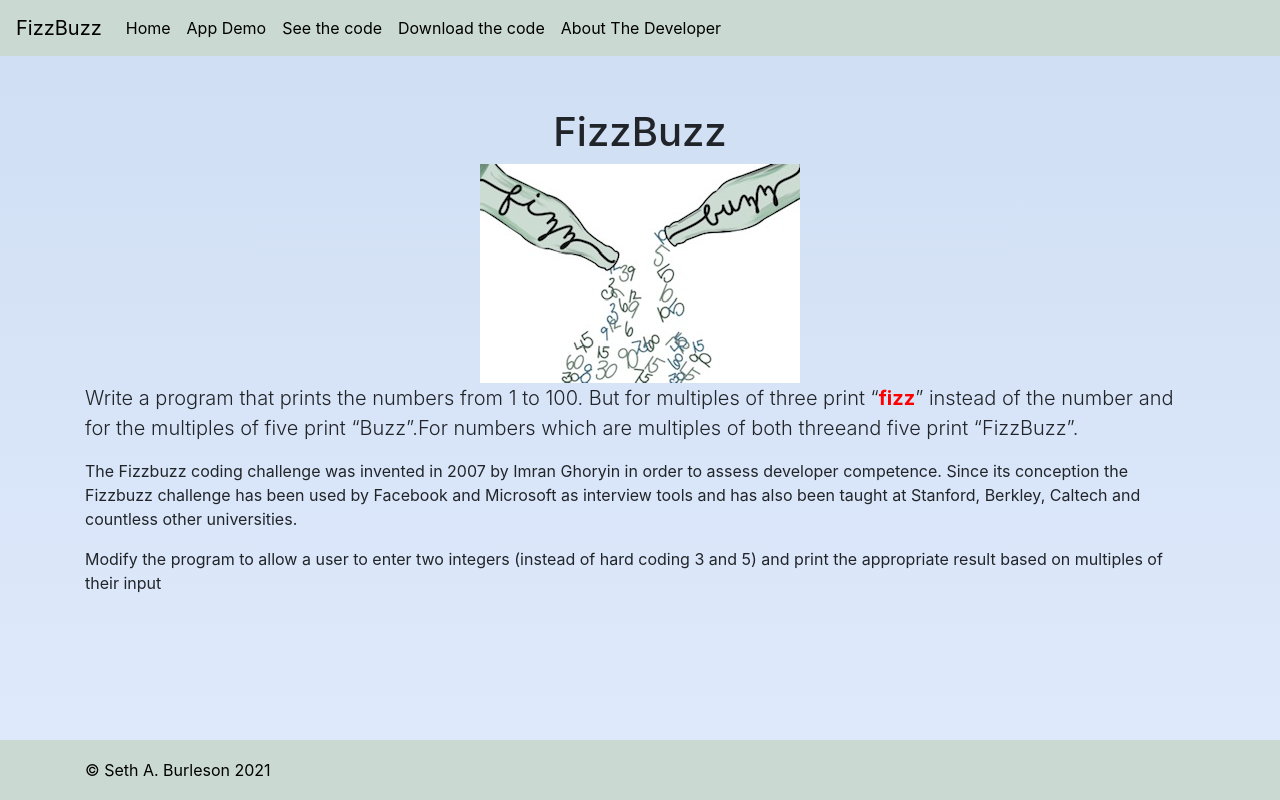
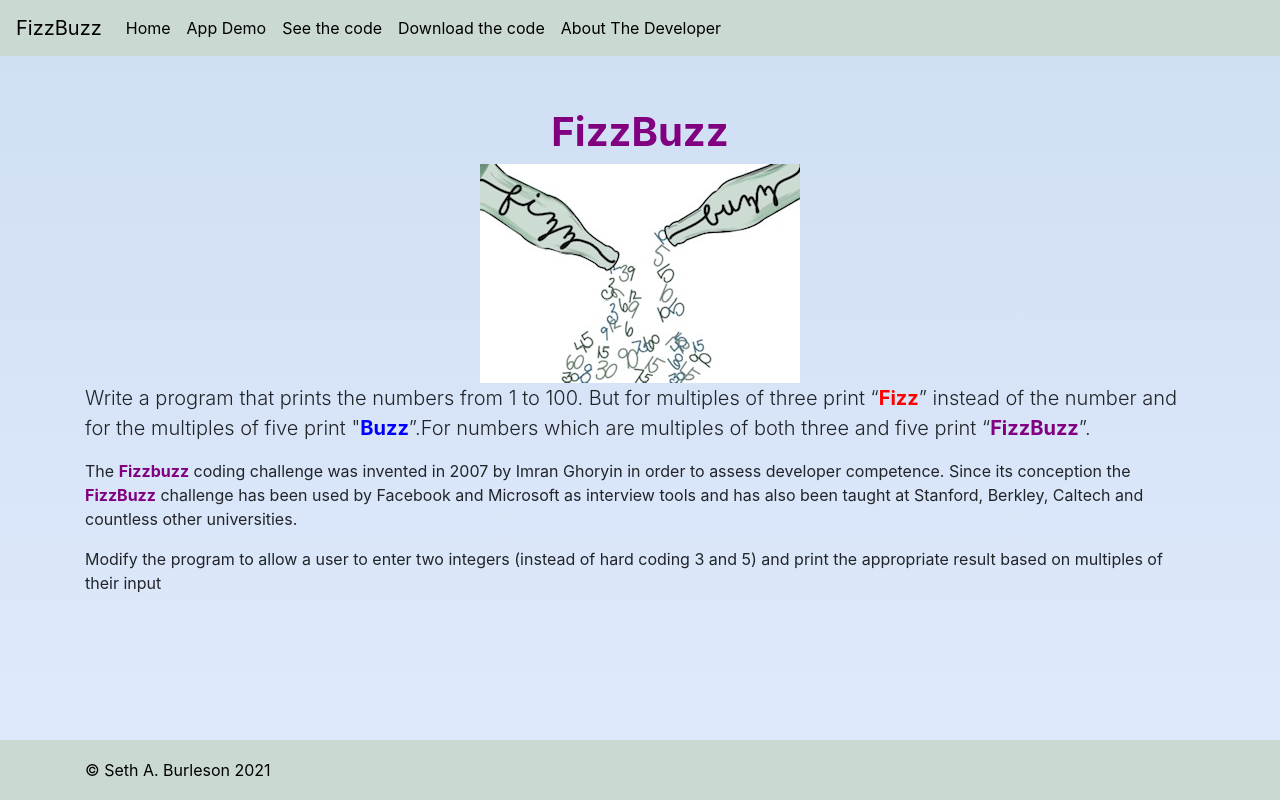
Before and after one commit to sbrevolution5/FizzBuzz, a plain HTML site: page index.html in a window 1280 px wide. Drawn offline with nearby package versions, Linux system fonts and the light colour scheme.

```diff
--- a/index.html
+++ b/index.html
@@ -53,7 +53,7 @@
     <main role="main" class="container">
         <div class="row text-center">
             <div class="col">
-                <h1 class="mt-5">FizzBuzz</h1>
+                <h1 class="mt-5"><span class="fizzbuzz">FizzBuzz</span></h1>
 
             </div>
         </div>
@@ -66,15 +66,15 @@
         <div class="row">
             <div class="col">
 
-                <p class="lead"> Write a program that prints the numbers from 1 to 100.  But for multiples of three print “<span class="fizz">fizz</span>”
-                    instead of the number and for the multiples of five print “Buzz”.For numbers which are multiples of both
-                    threeand five print “FizzBuzz”.</p>
+                <p class="lead"> Write a program that prints the numbers from 1 to 100.  But for multiples of three print “<span class="fizz">Fizz</span>”
+                    instead of the number and for the multiples of five print "<span class="buzz">Buzz</span>”.For numbers which are multiples of both
+                    three and five print “<span class="fizzbuzz">FizzBuzz</span>”.</p>
                 </div>
             </div>
             <div class="row">
                 <div class="col">
-                    <p>The Fizzbuzz coding challenge was invented in 2007 by Imran
-                    Ghoryin in order to assess developer competence. Since its conception the Fizzbuzz challenge has been used
+                    <p>The <span class="fizzbuzz">Fizzbuzz</span> coding challenge was invented in 2007 by Imran
+                    Ghoryin in order to assess developer competence. Since its conception the <span class="fizzbuzz">FizzBuzz</span> challenge has been used
                     by Facebook and Microsoft as interview tools and has also been taught at Stanford, Berkley, Caltech and
                     countless other universities.</p>
 
```
Also changed, not shown: profile.html (+5 -0 lines).
